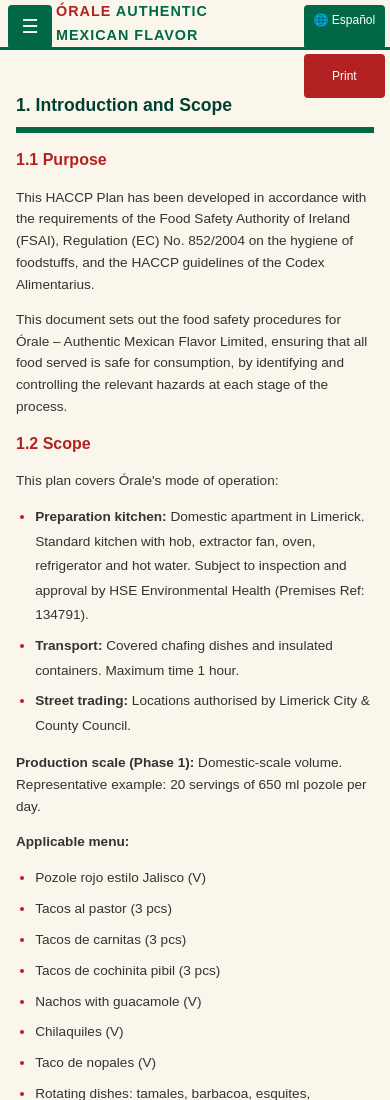
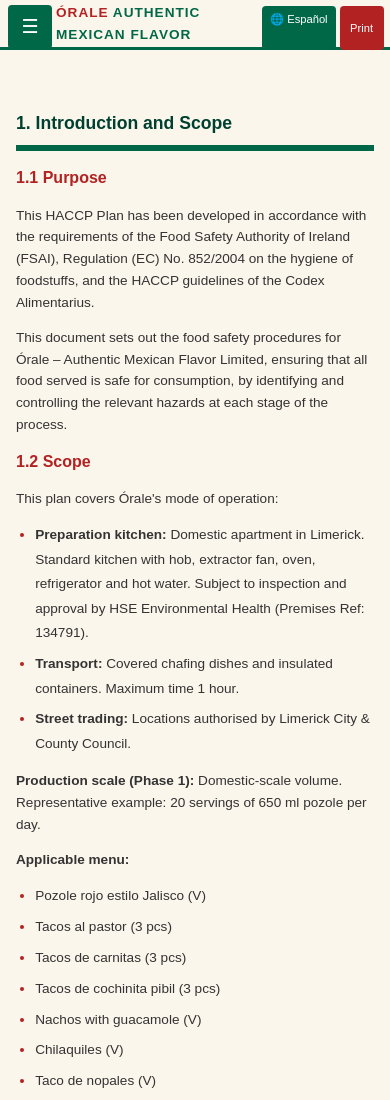
Before and after one commit to orale-authentic-mexican-flavor/orale-authentic-mexican-flavor.github.io, a plain HTML site: page docs/haccp/en/HACCP_Orale_v1.3_EN.html in a window 390 px wide. Shown: the top 1100 px of the page. Drawn offline with Linux system fonts and the light colour scheme.

Commit message:
fix html

```diff
--- a/docs/haccp/shared/styles.css
+++ b/docs/haccp/shared/styles.css
@@ -451,7 +451,8 @@ ul li::marker {
   .contenido {
     margin-left: 0;
     padding: 1rem;
-    margin-top: 60px;
+    padding-top: 1.5rem;
+    margin-top: 70px;
   }
 
   /* --- Tipografía --- */
@@ -479,17 +480,19 @@ ul li::marker {
 
   /* --- Botones fijos --- */
   .controles-vista {
-    flex-direction: column;
-    gap: 0.3rem;
-    top: 0.3rem;
-    right: 0.3rem;
+    flex-direction: row;
+    gap: 0.25rem;
+    top: 0.4rem;
+    right: 0.4rem;
+    flex-wrap: nowrap;
   }
 
   .btn-idioma,
   .btn-imprimir,
   .controles-vista button {
-    padding: 6px 10px;
-    font-size: 0.75rem;
+    padding: 5px 8px;
+    font-size: 0.7rem;
+    white-space: nowrap;
   }
 
   /* --- Header fijo comprimido --- */
@@ -501,7 +504,7 @@ ul li::marker {
   }
 
   .logo {
-    font-size: 0.9rem;
+    font-size: 0.85rem;
     letter-spacing: 1px;
   }
 
--- a/haccp/src/shared/styles.css
+++ b/haccp/src/shared/styles.css
@@ -451,7 +451,8 @@ ul li::marker {
   .contenido {
     margin-left: 0;
     padding: 1rem;
-    margin-top: 60px;
+    padding-top: 1.5rem;
+    margin-top: 70px;
   }
 
   /* --- Tipografía --- */
@@ -479,17 +480,19 @@ ul li::marker {
 
   /* --- Botones fijos --- */
   .controles-vista {
-    flex-direction: column;
-    gap: 0.3rem;
-    top: 0.3rem;
-    right: 0.3rem;
+    flex-direction: row;
+    gap: 0.25rem;
+    top: 0.4rem;
+    right: 0.4rem;
+    flex-wrap: nowrap;
   }
 
   .btn-idioma,
   .btn-imprimir,
   .controles-vista button {
-    padding: 6px 10px;
-    font-size: 0.75rem;
+    padding: 5px 8px;
+    font-size: 0.7rem;
+    white-space: nowrap;
   }
 
   /* --- Header fijo comprimido --- */
@@ -501,7 +504,7 @@ ul li::marker {
   }
 
   .logo {
-    font-size: 0.9rem;
+    font-size: 0.85rem;
     letter-spacing: 1px;
   }
 
```
